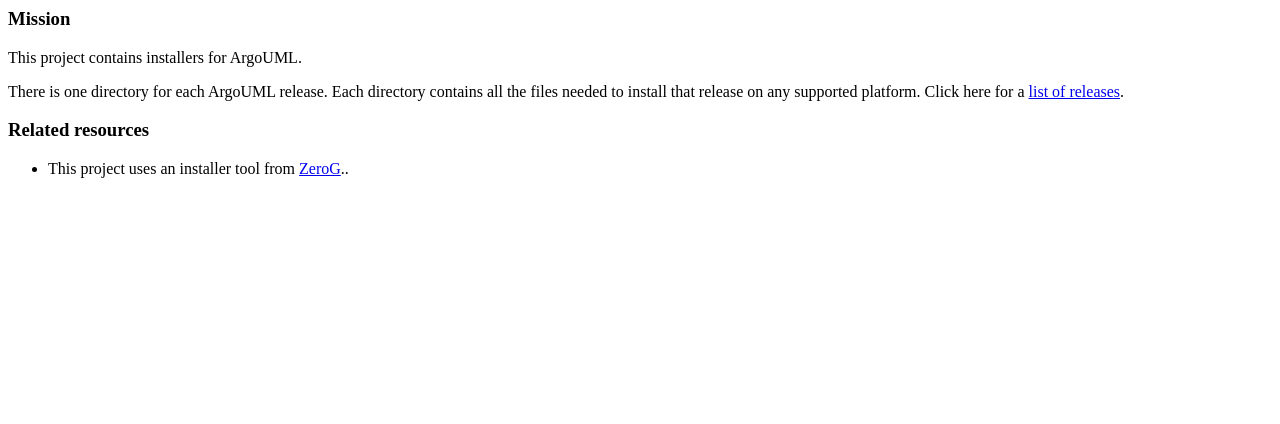
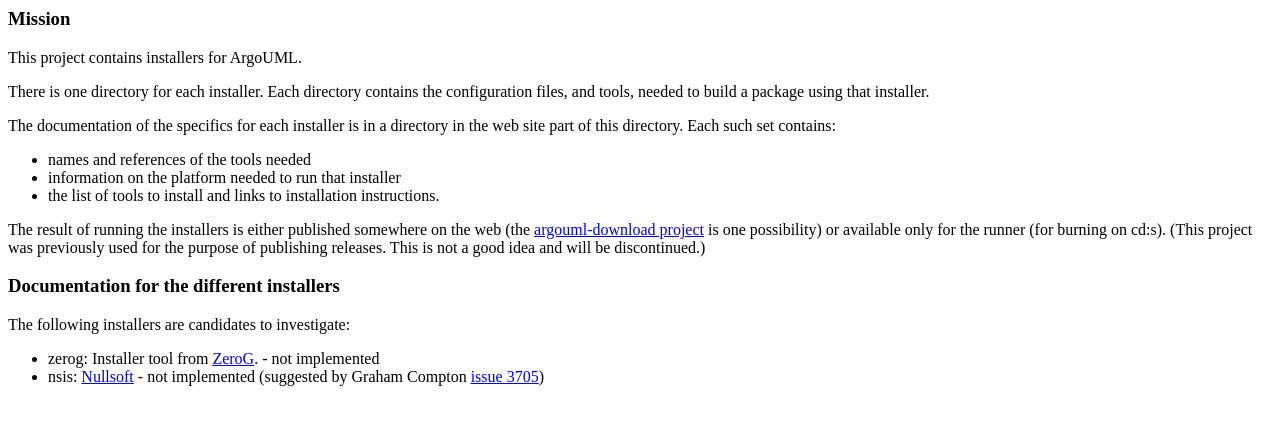
Before and after one commit to argouml-tigris-org/argoumlinstaller, a plain HTML site: page www/index.html in a window 1280 px wide. Drawn offline with Linux system fonts and the light colour scheme.

Commit message:
Changed the charter of the project.
git-svn-id: http://argoumlinstaller.tigris.org/svn/argoumlinstaller/trunk@30 b9a5211d-681e-0410-b32f-aad809e617a8

```diff
--- a/www/index.html
+++ b/www/index.html
@@ -4,21 +4,40 @@
 <body>
 
 <h3>Mission</h3>
-<p>This project contains installers for ArgoUML.</p>
+This project contains installers for ArgoUML.<p>
 
-<p>There is one directory for each ArgoUML release.  Each directory
-contains all the files needed to install that release on any supported
-platform. Click here for a <a
-href="http://argouml.tigris.org/releases.html/">list of
-releases</a>.</p>
+There is one directory for each installer.
+Each directory contains the configuration files, and tools,
+needed to build a package using that installer.<p>
 
+The documentation of the specifics for each installer is in
+a directory in the web site part of this directory.
+Each such set contains:
+<ul>
+  <li>names and references of the tools needed
+  <li>information on the platform needed to run that installer
+  <li>the list of tools to install and links to installation instructions.
+</ul>
+<p>
 
+The result of running the installers is either
+published somewhere on the web
+(the <a href="http://argouml-download.tigris.org">argouml-download project</a>
+is one possibility) or
+available only for the runner (for burning on cd:s).
+(This project was previously used for the purpose of publishing releases.
+This is not a good idea and will be discontinued.)
+<p>
 
-<h3>Related resources</h3>
-
+<h3>Documentation for the different installers</h3>
+The following installers are candidates to investigate:
 <ul>
-<li>This project uses an installer tool from <a href="http://www.zerog.com">ZeroG</a>..</li>
-
+  <li>zerog: Installer tool from <a href="http://www.zerog.com">ZeroG</a>.
+- not implemented
+  <li>nsis: <a href="http://nsis.sourceforge.net">Nullsoft</a>
+- not implemented
+(suggested by Graham Compton
+<a href="http://argouml.tigris.org/issues/show_bug.cgi?id=3705">issue 3705</a>)
 </ul>
 
 </body>
```
